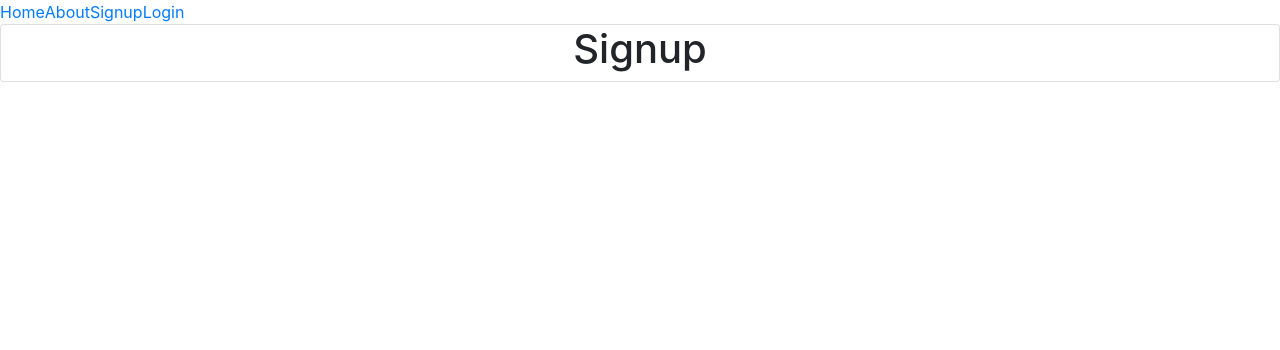
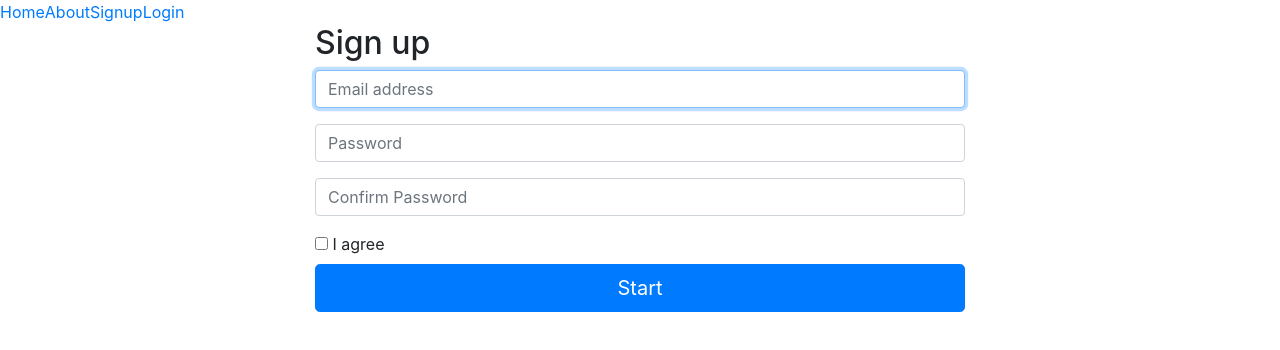
Before and after one commit to saratonite/express-site, a React app: page /signup in a window 1280 px wide. Shown: the top 350 px of the page. Built offline with nearby package versions, Linux system fonts and the light colour scheme; the HTML template or start-up script is replaced by a standard one.

Commit message:
Updated Signup and Login component

```diff
--- a/client/components/pages/Login.js
+++ b/client/components/pages/Login.js
@@ -2,10 +2,44 @@ import React , { Component } from 'react';
 
 export default class Login extends Component {
 
+    constructor(props) {
+
+        super(props);
+
+        this.state = {email:'',password:''};
+
+        this.handleInputOnChange = this.handleInputOnChange.bind(this);
+
+    }
+
+    handleInputOnChange(e) {
+        this.setState({[e.target.name]:e.target.value});
+
+    }
+
     render() {
+
         return(
-            <div className="card card-outline-primary mb-3 text-center">
-               <h1>Login </h1>
+            <div className="container">
+               <form className="form-signin">
+                    <h2 className="form-signin-heading">Please sign in</h2>
+
+                    <div className="form-group">
+                        <label htmlFor="inputEmail" className="sr-only">Email address</label>
+                        <input type="email" name="email" id="inputEmail" value={this.state.email} onChange={this.handleInputOnChange} className="form-control" placeholder="Email address" required autoFocus />
+                    </div>
+                    <div className="form-group">
+                         <label htmlFor="inputPassword" className="sr-only">Password</label>
+                         <input type="password" name="password" id="inputPassword" value={this.state.password} onChange={this.handleInputOnChange} className="form-control" placeholder="Password" required />
+                    </div>
+
+                    <div className="checkbox">
+                        <label>
+                            <input type="checkbox" value="remember-me" /> Remember me
+                        </label>
+                    </div>
+                    <button className="btn btn-lg btn-primary btn-block" type="submit">Sign in</button>
+                </form>
             </div>
         )
     }
--- a/client/components/pages/Signup.js
+++ b/client/components/pages/Signup.js
@@ -1,11 +1,44 @@
 import React , { Component } from 'react';
 
 export default class Signup extends Component {
+    constructor(props) {
 
+        super(props);
+
+        this.state = {email:'',password:'',confirmPassword:'',remember:''};
+
+        this.handleInputOnChange = this.handleInputOnChange.bind(this);
+
+    }
+
+    handleInputOnChange(e) {
+        console.log(e)
+        this.setState({[e.target.name]:e.target.value});
+
+    }
     render() {
         return(
-            <div className="card card-outline-primary mb-3 text-center">
-               <h1>Signup </h1>
+            <div className="container">
+               <form className="form-signin">
+                    <h2 className="form-signin-heading">Sign up</h2>
+                    <div className="form-group">
+                        <label htmlFor="inputEmail" className="sr-only">Email address</label>
+                        <input type="email"  name="email" onChange={ this.handleInputOnChange } id="inputEmail" className="form-control" placeholder="Email address" required autoFocus />
+                    </div>
+                     <div className="form-group">
+                        <label htmlFor="inputPassword" className="sr-only">Password</label>
+                        <input type="password" name="password" onChange={ this.handleInputOnChange } id="inputPassword" className="form-control" placeholder="Password" required />
+                    </div>
+                     <div className="form-group">
+                        <input type="password" name="confirmPassword" onChange={ this.handleInputOnChange } id="inputPassword" className="form-control" placeholder="Confirm Password" required />
+                    </div>
+                    <div className="checkbox">
+                    <label>
+                        <input type="checkbox" name="remember" onChange={this.handleInputOnChange}  /> I agree
+                    </label>
+                    </div>
+                    <button className="btn btn-lg btn-primary btn-block" type="submit">Start</button>
+                </form>
             </div>
         )
     }
```
